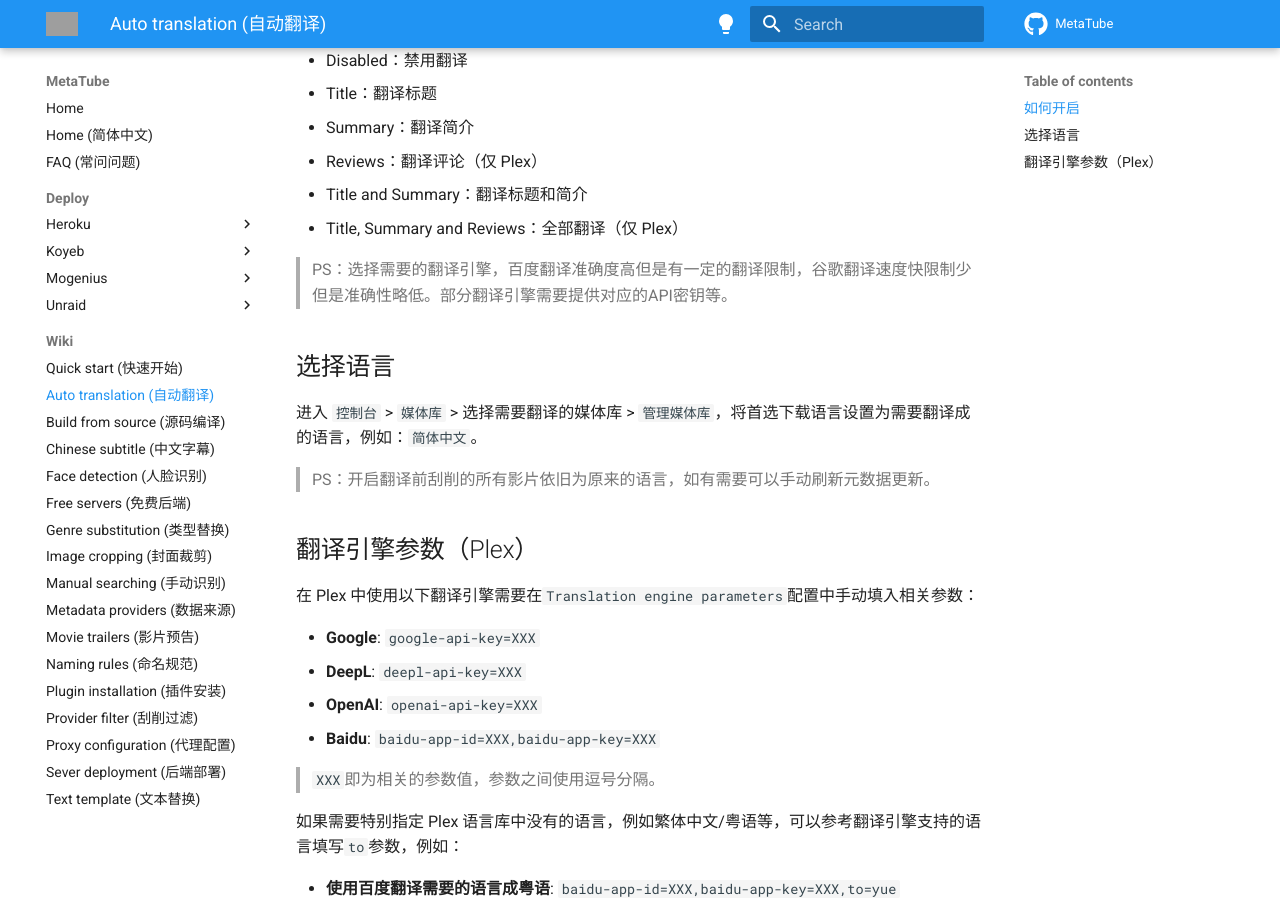
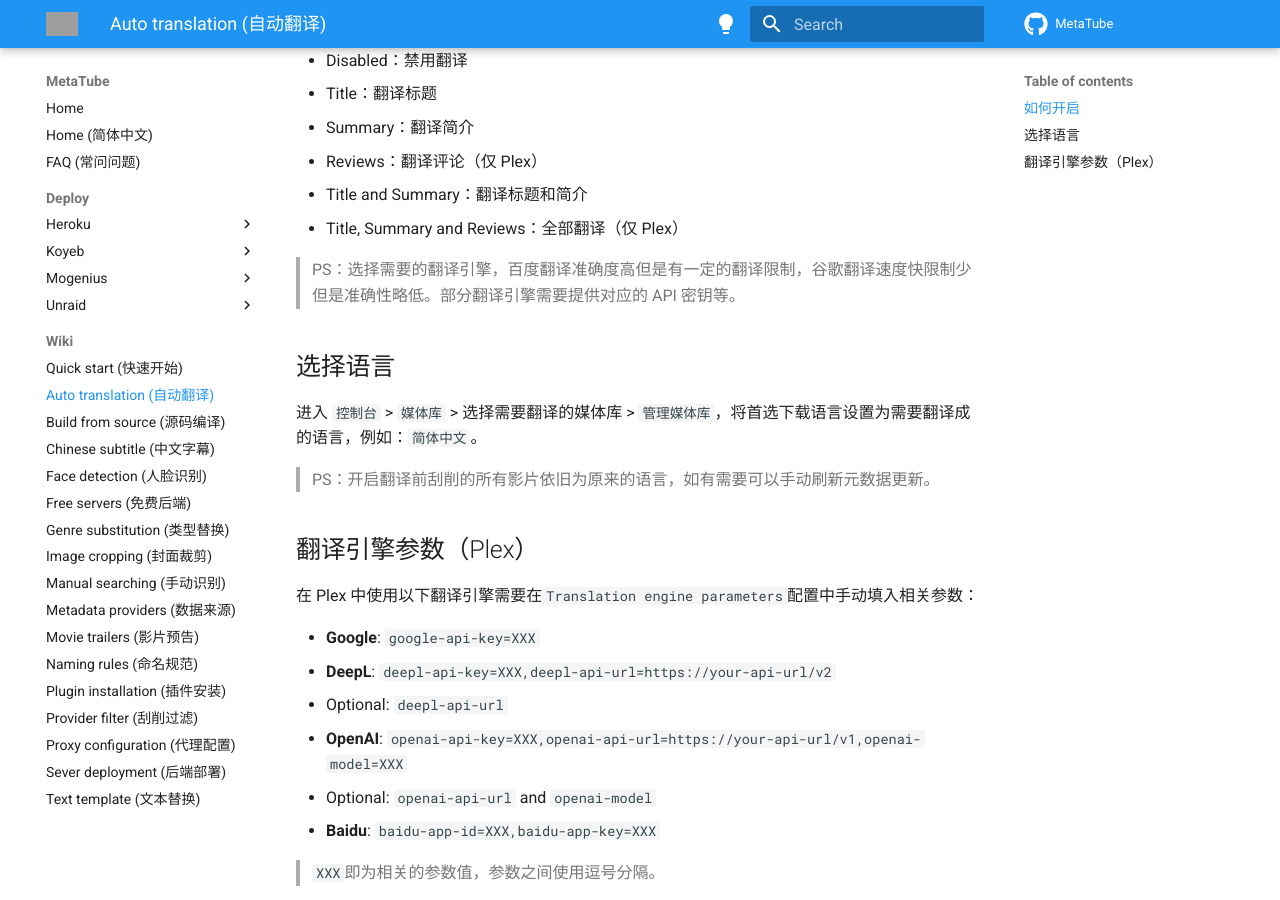
Before and after one commit to metatube-community/metatube-community.github.io, an MkDocs documentation site: the page built from docs/wiki/auto-translation.md, in a window 1280 px wide and 900 px high, scrolled down 266 px. Built offline with MkDocs 1.6.1 and Material for MkDocs 9.7.7, drawn with Linux system fonts in a browser that asks for light colours; grey boxes are pictures that could not be loaded.

Commit message:
Docs: update options

```diff
--- a/docs/wiki/auto-translation.md
+++ b/docs/wiki/auto-translation.md
@@ -13,7 +13,7 @@
 - Title and Summary：翻译标题和简介
 - Title, Summary and Reviews：全部翻译（仅 Plex）
 
-> PS：选择需要的翻译引擎，百度翻译准确度高但是有一定的翻译限制，谷歌翻译速度快限制少但是准确性略低。部分翻译引擎需要提供对应的API密钥等。
+> PS：选择需要的翻译引擎，百度翻译准确度高但是有一定的翻译限制，谷歌翻译速度快限制少但是准确性略低。部分翻译引擎需要提供对应的 API 密钥等。
 
 ## 选择语言
 
@@ -26,8 +26,10 @@
 在 Plex 中使用以下翻译引擎需要在`Translation engine parameters`配置中手动填入相关参数：
 
 - **Google**: `google-api-key=XXX`
-- **DeepL**: `deepl-api-key=XXX`
-- **OpenAI**: `openai-api-key=XXX`
+- **DeepL**: `deepl-api-key=XXX,deepl-api-url=https://your-api-url/v2`
+  - Optional: `deepl-api-url`
+- **OpenAI**: `openai-api-key=XXX,openai-api-url=https://your-api-url/v1,openai-model=XXX`
+  - Optional: `openai-api-url` and `openai-model`
 - **Baidu**: `baidu-app-id=XXX,baidu-app-key=XXX`
 
 > `XXX`即为相关的参数值，参数之间使用逗号分隔。
```
